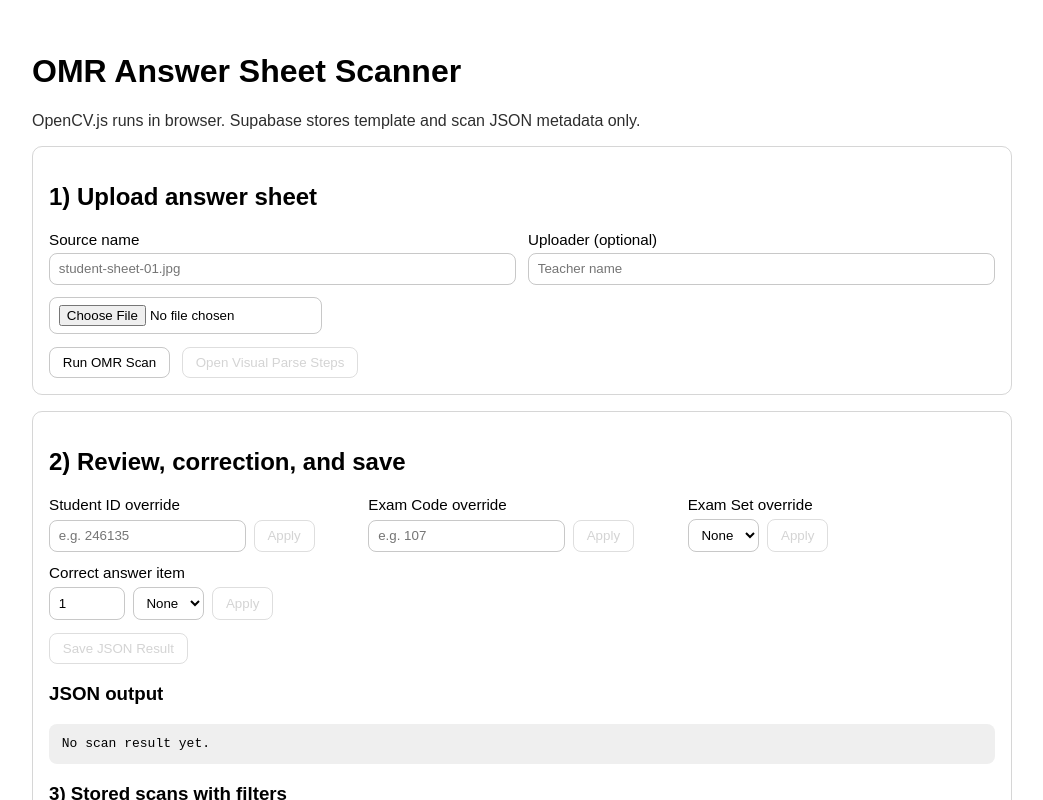
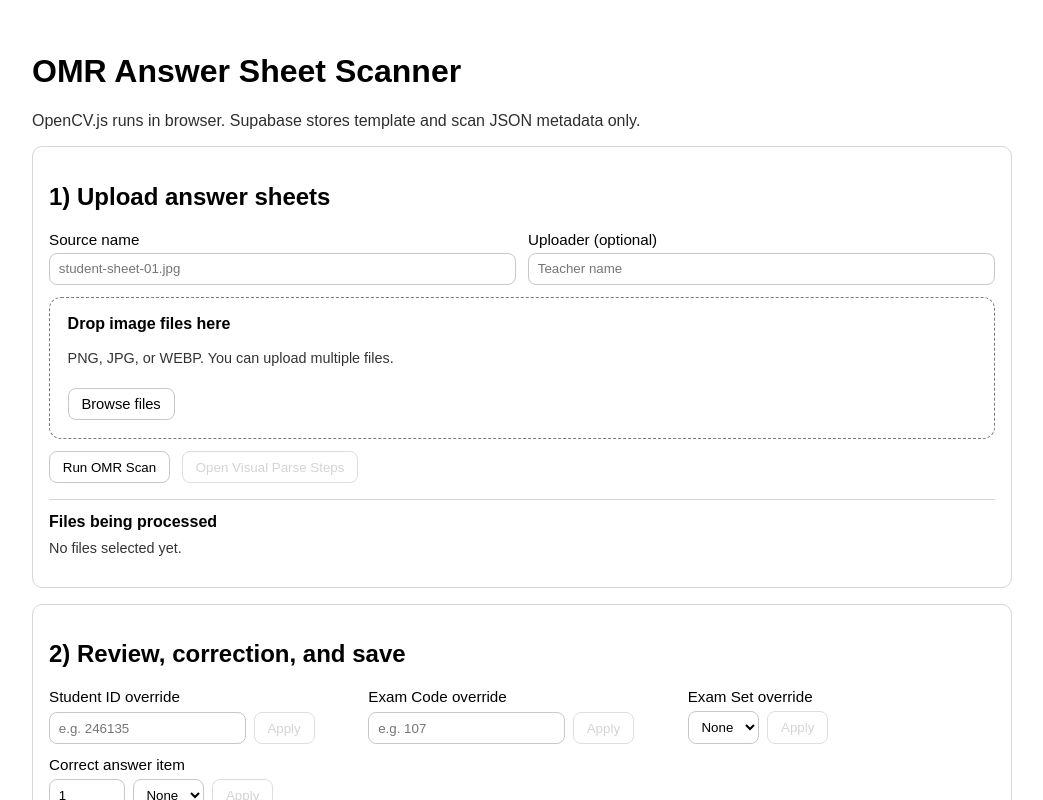
Before and after one commit to joalcorcon-cpu/testcursor, a Next.js app: page / in a window 1280 px wide. Shown: the top 800 px of the page, without its empty margins (118-1161 px from the left). Built offline with nearby package versions, Linux system fonts and the light colour scheme.

Commit message:
Redesign main uploader with dropzone and processing queue
Co-authored-by: joalcorcon-cpu <joalcorcon-cpu@users.noreply.github.com>

```diff
--- a/app/globals.css
+++ b/app/globals.css
@@ -33,6 +33,91 @@ body {
   display: flex;
   gap: 0.75rem;
   flex-wrap: wrap;
+}
+
+.drop-area {
+  margin-top: 0.75rem;
+  border: 1.5px dashed #7a7a7a;
+  border-radius: 12px;
+  padding: 1.1rem;
+  display: grid;
+  gap: 0.45rem;
+  justify-items: start;
+  background: linear-gradient(180deg, rgba(255, 255, 255, 0.03), rgba(255, 255, 255, 0));
+}
+
+.drop-area-active {
+  border-color: #00ff95;
+  box-shadow: 0 0 0 1px #00ff9540 inset;
+}
+
+.drop-area-input {
+  display: none;
+}
+
+.drop-area-browse {
+  border-radius: 8px;
+  border: 1px solid #7776;
+  padding: 0.45rem 0.8rem;
+  cursor: pointer;
+  font-size: 0.92rem;
+}
+
+.processing-list {
+  margin-top: 1rem;
+  border-top: 1px solid #6664;
+  padding-top: 0.8rem;
+}
+
+.processing-list h3 {
+  margin: 0;
+  font-size: 1rem;
+}
+
+.processing-list ul {
+  margin: 0.6rem 0 0;
+  padding: 0;
+  list-style: none;
+  display: grid;
+  gap: 0.45rem;
+}
+
+.processing-list li {
+  display: flex;
+  align-items: center;
+  justify-content: space-between;
+  gap: 0.75rem;
+  padding: 0.45rem 0.55rem;
+  border: 1px solid #6664;
+  border-radius: 8px;
+  font-size: 0.9rem;
+}
+
+.processing-badge {
+  font-size: 0.75rem;
+  padding: 0.2rem 0.45rem;
+  border-radius: 999px;
+  border: 1px solid transparent;
+}
+
+.processing-queued {
+  color: #d8d8d8;
+  border-color: #7776;
+}
+
+.processing-processing {
+  color: #8ad9ff;
+  border-color: #4ea1d2;
+}
+
+.processing-done {
+  color: #89f9b9;
+  border-color: #2c9f64;
+}
+
+.processing-error {
+  color: #ff9e9e;
+  border-color: #b94a4a;
 }
 
 .field-grid {
--- a/app/page.tsx
+++ b/app/page.tsx
@@ -16,6 +16,23 @@ import { prepareImageForScan } from "@/lib/omr/prepareImageForScan";
 import { defaultSheetTemplate } from "@/lib/templates/defaultSheetTemplate";
 import type { CornerSnapshot, OMRResultJson, OMRTemplate, ScanRecord } from "@/types/omr";
 
+type ProcessingStatus = "queued" | "processing" | "done" | "error";
+
+interface SelectedInputFile {
+  id: string;
+  file: File;
+}
+
+interface ProcessingFileItem {
+  id: string;
+  name: string;
+  status: ProcessingStatus;
+  detail?: string;
+}
+
+const makeFileId = (file: File, index: number) =>
+  `${file.name}-${file.size}-${file.lastModified}-${index}`;
+
 export default function HomePage() {
   const [activeTemplate, setActiveTemplate] = useState<OMRTemplate>(() =>
     JSON.parse(JSON.stringify(defaultSheetTemplate))
@@ -24,6 +41,8 @@ export default function HomePage() {
     JSON.parse(JSON.stringify(defaultSheetTemplate))
   );
   const [file, setFile] = useState<File | null>(null);
+  const [selectedFiles, setSelectedFiles] = useState<SelectedInputFile[]>([]);
+  const [processingFiles, setProcessingFiles] = useState<ProcessingFileItem[]>([]);
   const [sourceName, setSourceName] = useState("");
   const [uploader, setUploader] = useState("");
   const [loading, setLoading] = useState(false);
@@ -72,8 +91,8 @@ export default function HomePage() {
   };
 
   const runScan = async () => {
-    if (!file) {
-      setError("Choose an answer sheet image first.");
+    if (selectedFiles.length === 0) {
+      setError("Choose one or more answer sheet images first.");
       return;
     }
     setLoading(true);
@@ -81,25 +100,65 @@ export default function HomePage() {
     setError(null);
     const controller = new AbortController();
     setAbortController(controller);
+    setProcessingFiles((current) =>
+      current.map((item) => ({
+        ...item,
+        status: "queued",
+        detail: undefined
+      }))
+    );
+
+    const updateProcessing = (
+      id: string,
+      status: ProcessingStatus,
+      detail?: string
+    ) => {
+      setProcessingFiles((current) =>
+        current.map((item) => (item.id === id ? { ...item, status, detail } : item))
+      );
+    };
+
+    let failedCount = 0;
     try {
-      setScanStage("Validating and normalizing image...");
-      const prepared = await prepareImageForScan(file);
+      for (let index = 0; index < selectedFiles.length; index += 1) {
+        const current = selectedFiles[index];
+        setFile(current.file);
+        updateProcessing(current.id, "processing", "Preparing image...");
+        setScanStage(`Processing ${index + 1}/${selectedFiles.length}: ${current.file.name}`);
+        try {
+          const prepared = await prepareImageForScan(current.file);
           const workerBuffer = prepared.rgbaBuffer.slice(0);
           const scanned = await processSheetFileInWorker(
             workerBuffer,
             prepared.width,
             prepared.height,
             activeTemplateRef.current,
-        (stage) => setScanStage(stage),
+            (stage) =>
+              setScanStage(
+                `Processing ${index + 1}/${selectedFiles.length}: ${current.file.name} — ${stage}`
+              ),
             controller.signal
           );
           setResult(scanned);
-      if (!sourceName) {
-        setSourceName(file.name);
+          updateProcessing(current.id, "done", "Scan complete");
+          if (!sourceName && index === 0) {
+            setSourceName(current.file.name);
+          }
+        } catch (scanError) {
+          failedCount += 1;
+          updateProcessing(
+            current.id,
+            "error",
+            scanError instanceof Error ? scanError.message : "Scan failed."
+          );
+        }
       }
     } catch (scanError) {
       setError(scanError instanceof Error ? scanError.message : "Scan failed.");
     } finally {
+      if (failedCount > 0) {
+        setError(`${failedCount} file(s) failed during scan. See file list below for details.`);
+      }
       setAbortController(null);
       setScanStage(null);
       setLoading(false);
@@ -110,8 +169,20 @@ export default function HomePage() {
     abortController?.abort();
   };
 
-  const handleFileChange = (nextFile: File | null) => {
-    setFile(nextFile);
+  const handleFileChange = (nextFiles: File[]) => {
+    const mapped = nextFiles.map((nextFile, index) => ({
+      id: makeFileId(nextFile, index),
+      file: nextFile
+    }));
+    setSelectedFiles(mapped);
+    setFile(mapped[0]?.file ?? null);
+    setProcessingFiles(
+      mapped.map((entry) => ({
+        id: entry.id,
+        name: entry.file.name,
+        status: "queued"
+      }))
+    );
     setCalibrationMessage(null);
   };
 
@@ -320,7 +391,8 @@ export default function HomePage() {
           sourceName={sourceName}
           uploader={uploader}
           loading={loading}
-          hasFile={Boolean(file)}
+          hasFile={selectedFiles.length > 0}
+          processingFiles={processingFiles}
           stage={scanStage}
           calibrationMessage={calibrationMessage}
           onSourceNameChange={setSourceName}
--- a/components/ScanUploader.tsx
+++ b/components/ScanUploader.tsx
@@ -1,15 +1,27 @@
 "use client";
+
+import { useState, type DragEvent } from "react";
+
+type ProcessingStatus = "queued" | "processing" | "done" | "error";
+
+interface ProcessingFileItem {
+  id: string;
+  name: string;
+  status: ProcessingStatus;
+  detail?: string;
+}
 
 interface ScanUploaderProps {
   sourceName: string;
   uploader: string;
   loading: boolean;
   hasFile: boolean;
+  processingFiles: ProcessingFileItem[];
   stage: string | null;
   calibrationMessage: string | null;
   onSourceNameChange: (value: string) => void;
   onUploaderChange: (value: string) => void;
-  onFileChange: (file: File | null) => void;
+  onFileChange: (files: File[]) => void;
   onRunScan: () => Promise<void>;
   onCancelScan: () => void;
   onOpenVisualDialog: () => Promise<void>;
@@ -20,6 +32,7 @@ export function ScanUploader({
   uploader,
   loading,
   hasFile,
+  processingFiles,
   stage,
   calibrationMessage,
   onSourceNameChange,
@@ -29,9 +42,27 @@ export function ScanUploader({
   onCancelScan,
   onOpenVisualDialog
 }: ScanUploaderProps) {
+  const [dragActive, setDragActive] = useState(false);
+  const statusLabel: Record<ProcessingStatus, string> = {
+    queued: "Queued",
+    processing: "Processing",
+    done: "Done",
+    error: "Error"
+  };
+  const onDrop = (event: DragEvent<HTMLDivElement>) => {
+    event.preventDefault();
+    setDragActive(false);
+    const droppedFiles = Array.from(event.dataTransfer.files).filter((file) =>
+      /image\/(png|jpeg|webp)/.test(file.type)
+    );
+    if (droppedFiles.length > 0) {
+      onFileChange(droppedFiles);
+    }
+  };
+
   return (
     <section className="card">
-      <h2>1) Upload answer sheet</h2>
+      <h2>1) Upload answer sheets</h2>
       <div className="field-grid">
         <label>
           Source name
@@ -52,11 +83,29 @@ export function ScanUploader({
           />
         </label>
       </div>
-      <input
-        type="file"
-        accept="image/png,image/jpeg,image/webp"
-        onChange={(event) => onFileChange(event.target.files?.[0] ?? null)}
-      />
+      <div
+        className={`drop-area${dragActive ? " drop-area-active" : ""}`}
+        onDragOver={(event) => {
+          event.preventDefault();
+          setDragActive(true);
+        }}
+        onDragLeave={() => setDragActive(false)}
+        onDrop={onDrop}
+      >
+        <strong>Drop image files here</strong>
+        <p className="subtle-text">PNG, JPG, or WEBP. You can upload multiple files.</p>
+        <input
+          id="file-input"
+          className="drop-area-input"
+          type="file"
+          multiple
+          accept="image/png,image/jpeg,image/webp"
+          onChange={(event) => onFileChange(Array.from(event.target.files ?? []))}
+        />
+        <label htmlFor="file-input" className="drop-area-browse">
+          Browse files
+        </label>
+      </div>
       <div className="actions">
         <button onClick={() => void onRunScan()} disabled={loading}>
           {loading ? "Scanning..." : "Run OMR Scan"}
@@ -68,6 +117,23 @@ export function ScanUploader({
       </div>
       {!loading && calibrationMessage ? <p className="subtle-text">{calibrationMessage}</p> : null}
       {loading && stage ? <p className="subtle-text">{stage}</p> : null}
+      <section className="processing-list">
+        <h3>Files being processed</h3>
+        {processingFiles.length === 0 ? (
+          <p className="subtle-text">No files selected yet.</p>
+        ) : (
+          <ul>
+            {processingFiles.map((entry) => (
+              <li key={entry.id}>
+                <span>{entry.name}</span>
+                <span className={`processing-badge processing-${entry.status}`}>
+                  {statusLabel[entry.status]}
+                </span>
+              </li>
+            ))}
+          </ul>
+        )}
+      </section>
     </section>
   );
 }
```
Lines whose indentation alone changed are shown as unchanged.
